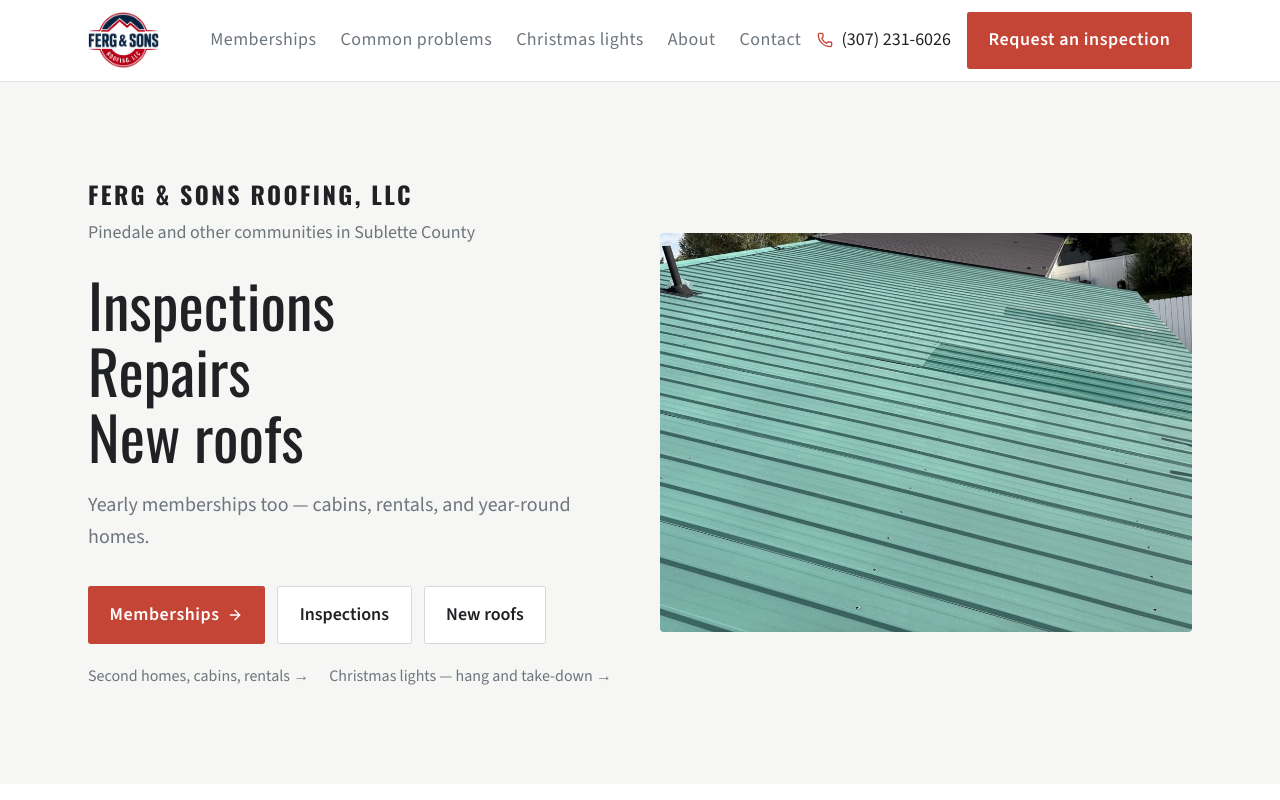
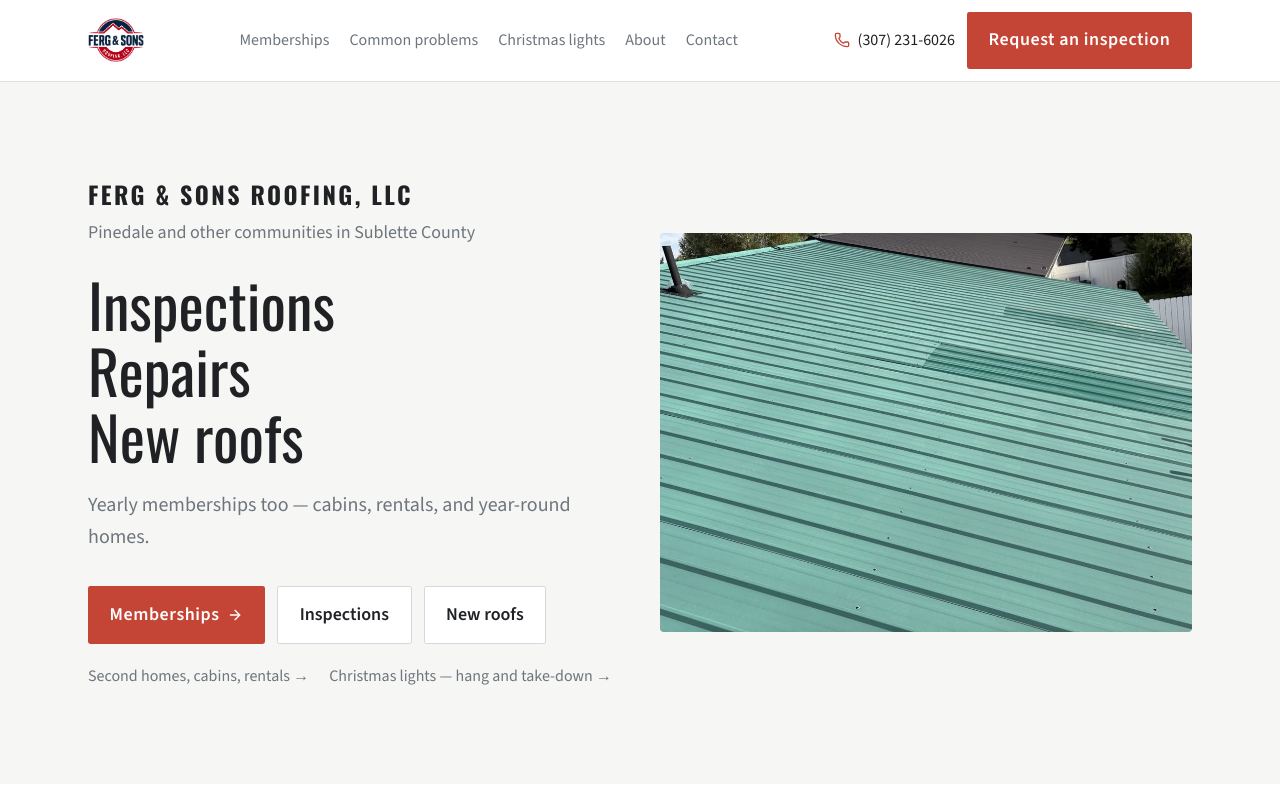
Before and after one commit to Ferguson33/ferg-and-sons-roofing, a Next.js app: page / in a window 1280 px wide. Shown: the top 800 px of the page. Built offline with nearby package versions, Linux system fonts and the light colour scheme.

Commit message:
Keep the full header nav and make it fit on one line.

```diff
--- a/components/Header.tsx
+++ b/components/Header.tsx
@@ -19,42 +19,45 @@
 
   return (
     <header className="sticky top-0 z-40 border-b border-steel-light/80 bg-white/95 backdrop-blur">
-      <div className="mx-auto grid max-w-6xl grid-cols-[1fr_auto] items-center gap-4 px-4 py-3 sm:px-6 xl:grid-cols-[1fr_auto_1fr]">
+      <div className="mx-auto flex max-w-6xl items-center justify-between gap-3 px-4 py-3 sm:px-6">
         <Link
           href="/"
-          className="min-w-0 justify-self-start"
+          className="min-w-0 shrink-0"
           aria-label={`${company.legalName} home`}
           onClick={() => setOpen(false)}
         >
-          <Logo className="h-11 w-auto sm:h-14" priority />
+          <Logo className="h-11 w-auto" priority />
         </Link>
 
-        <nav className="hidden items-center justify-center gap-6 whitespace-nowrap xl:flex" aria-label="Main">
+        <nav
+          className="hidden min-w-0 flex-1 items-center justify-center gap-3 whitespace-nowrap lg:flex xl:gap-5"
+          aria-label="Main"
+        >
           {links.map((link) => (
             <Link
               key={link.href}
               href={link.href}
-              className="text-base font-medium tracking-wide text-steel hover:text-charcoal"
+              className="text-sm font-medium text-steel hover:text-charcoal"
             >
               {link.label}
             </Link>
           ))}
         </nav>
 
-        <div className="hidden items-center justify-self-end gap-4 whitespace-nowrap xl:flex">
+        <div className="hidden shrink-0 items-center gap-3 whitespace-nowrap lg:flex">
           <a
             href={`tel:${company.tel}`}
-            className="inline-flex items-center gap-2 text-base font-medium text-charcoal"
+            className="inline-flex items-center gap-2 text-sm font-medium text-charcoal"
           >
             <Phone className="h-4 w-4 shrink-0 text-red" />
             {displayPhone()}
           </a>
-          <Link href="/contact?need=inspection" className="btn-primary shrink-0">
+          <Link href="/contact?need=inspection" className="btn-primary shrink-0 px-4 py-2 text-base">
             Request an inspection
           </Link>
         </div>
 
-        <div className="flex items-center justify-self-end gap-2 xl:hidden">
+        <div className="flex items-center gap-2 lg:hidden">
           <a
             href={`tel:${company.tel}`}
             className="inline-flex h-11 w-11 items-center justify-center rounded-sm border border-steel-light text-charcoal"
@@ -75,7 +78,7 @@
       </div>
 
       {open && (
-        <div className="border-t border-steel-light bg-white px-4 py-4 xl:hidden">
+        <div className="border-t border-steel-light bg-white px-4 py-4 lg:hidden">
           <nav className="flex flex-col gap-1" aria-label="Mobile">
             {links.map((link) => (
               <Link
```
